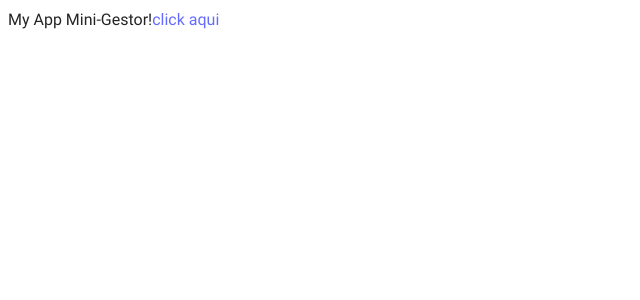
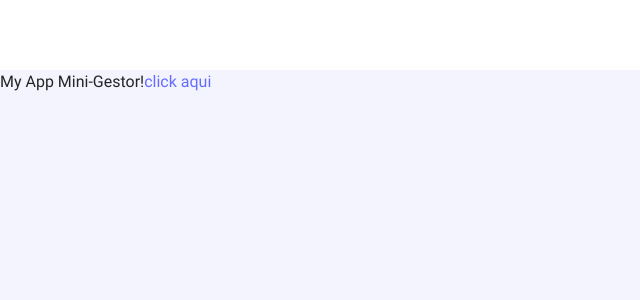
Before and after one commit to Admin-Alfredo/Mini-gestor, a React (Vite) app in the folder app/: page / in a window 1280 px wide. Shown: the top 300 px of the page, without its empty margins (0-640 px from the left). Built offline with nearby package versions, Linux system fonts and the light colour scheme.

Commit message:
start development!

```diff
--- a/app/package.json
+++ b/app/package.json
@@ -12,6 +12,7 @@
   "dependencies": {
     "react": "^18.2.0",
     "react-dom": "^18.2.0",
+    "react-icons": "^4.10.1",
     "styled-components": "^6.0.7"
   },
   "devDependencies": {
--- a/app/src/App.tsx
+++ b/app/src/App.tsx
@@ -1,11 +1,14 @@
+import Header from "./components/Header"
+import { AppContainer } from "./styles"
 
 function App() {
 
   return (
-    <>
+    <AppContainer>
+      <Header></Header>
      My App Mini-Gestor!
      <a href="#">click aqui</a>
-    </>
+    </AppContainer>
   )
 }
 
--- /dev/null
+++ b/app/src/components/Header/index.tsx
@@ -0,0 +1,13 @@
+import { Container } from "./styles";
+
+interface IProps {
+
+}
+function Header(props: IProps) {
+	return (
+		<Container>
+
+		</Container>
+	)
+}
+export default Header;
--- /dev/null
+++ b/app/src/components/Header/styles.ts
@@ -0,0 +1,7 @@
+import { styled } from "styled-components";
+
+export const Container = styled.header`
+    height: 70px;
+    background-color: #ffffff;
+
+`
--- a/app/src/index.css
+++ b/app/src/index.css
@@ -10,7 +10,7 @@
   font-family: Roboto-Black;
   src: url(./assets/Roboto/Roboto-Black.ttf);
 }
-
+*{margin: 0; padding: 0; box-sizing: border-box;}
 :root {
   font-family: Roboto;
   line-height: 1.5;
--- /dev/null
+++ b/app/src/styles.ts
@@ -0,0 +1,7 @@
+import { styled } from "styled-components";
+
+export const AppContainer = styled.div`
+    width: 100%;
+    min-height: 100vh;
+    background-color: #efefffaf;
+`;
```
Also changed, not shown: 1 other file (tests, documents, lock files or other folders).
